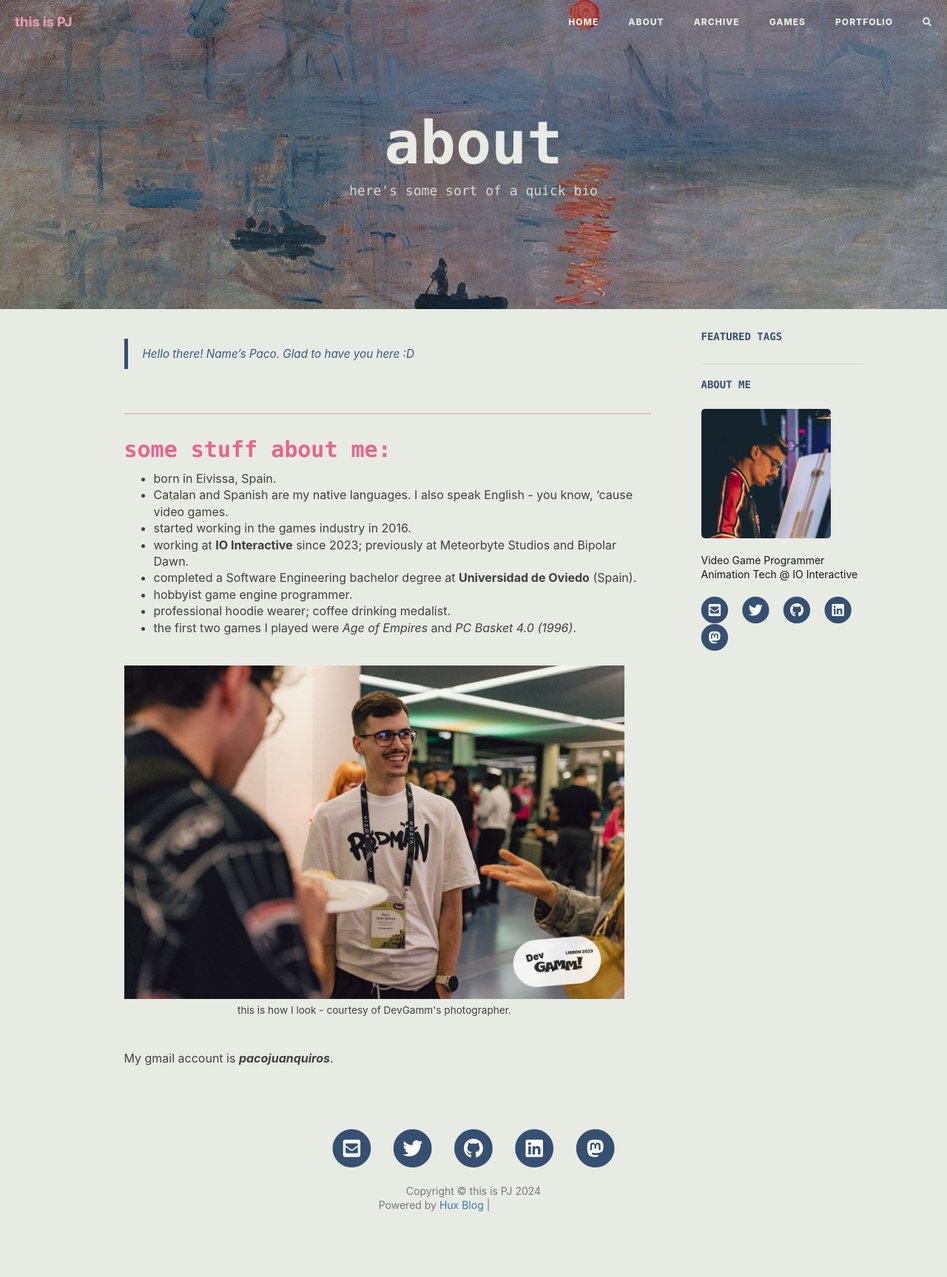
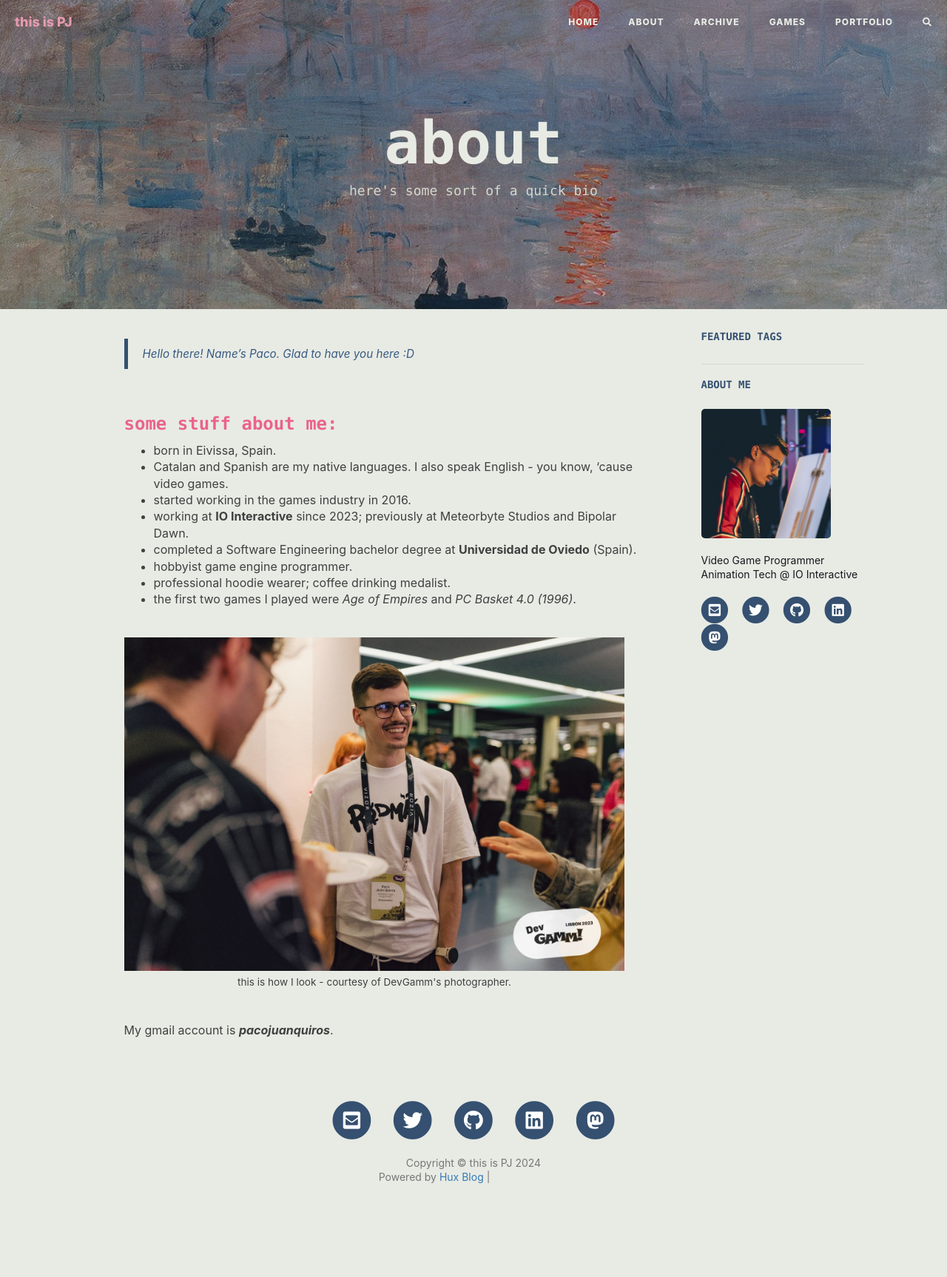
Before and after one commit to pacojq/pacojq.github.io, a Jekyll site: the page built from about.html, in a window 1280 px wide. Shown: the whole page at 74% size. Built offline with Jekyll 4.4.1, drawn with Linux system fonts in a browser that asks for light colours; comment, search, counter and statistics services are not loaded; after the commit the page ends 1689 px from its top, so only the background shows below that; grey boxes are pictures that could not be loaded.

```diff
--- a/_includes/about.md
+++ b/_includes/about.md
@@ -1,6 +1,6 @@
 > Hello there! Name's Paco. Glad to have you here :D
 
-## some stuff about me:
+### some stuff about me:
 
  - born in Eivissa, Spain.
  - Catalan and Spanish are my native languages. I also speak English - you know, 'cause video games.
```
